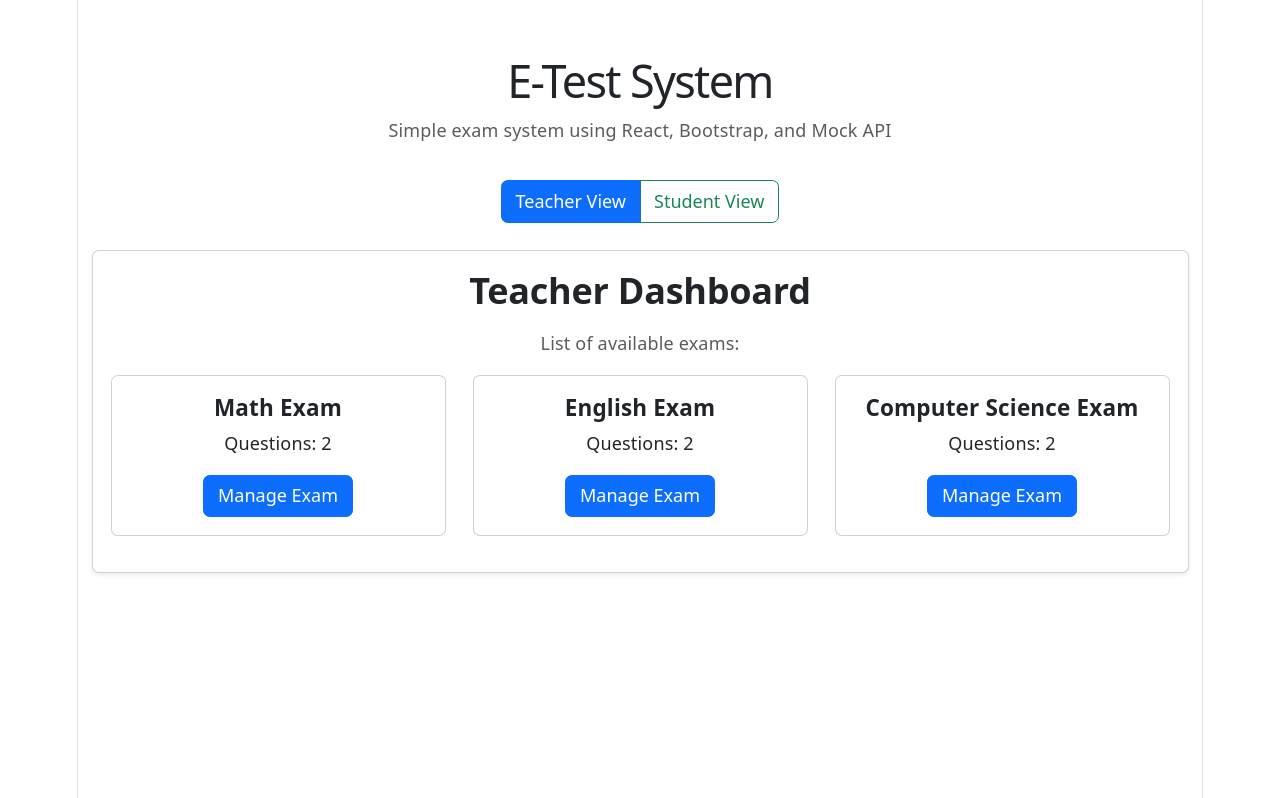
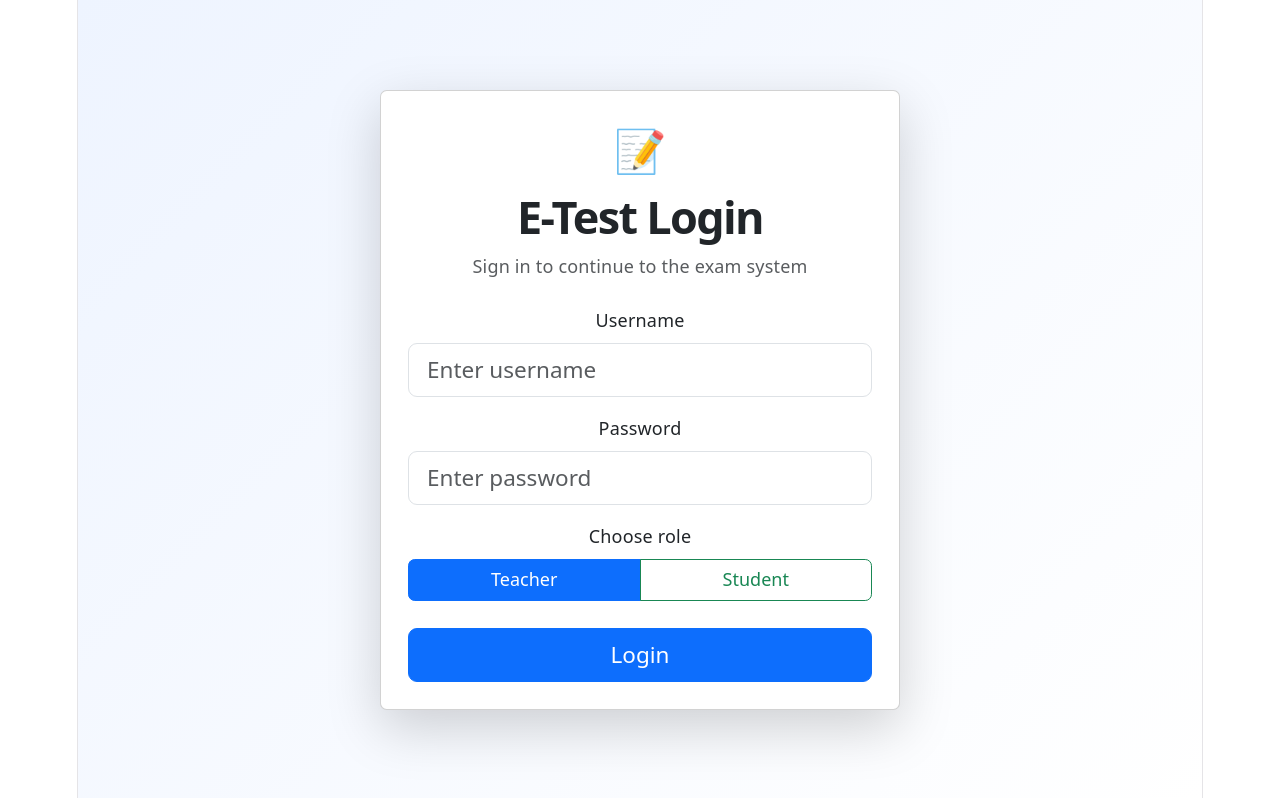
Before and after one commit to shathashams/ExamApp, a React (Vite) app in the folder client/: page / in a window 1280 px wide. Built offline with nearby package versions, Linux system fonts and the light colour scheme.

Commit message:
add styled login screen #7

```diff
--- a/client/src/App.css
+++ b/client/src/App.css
@@ -9,3 +9,28 @@ body {
 .card-title {
   font-weight: bold;
 }
+/* עיצוב מסך ההתחברות */
+.login-page {
+  min-height: 100vh;
+  background: linear-gradient(135deg, #eef4ff, #ffffff);
+  padding: 20px;
+}
+
+.login-card {
+  width: 100%;
+  max-width: 520px;
+  border-radius: 18px;
+  border: 1px solid #e1e5ee;
+}
+
+.login-icon {
+  font-size: 42px;
+}
+
+.app-header {
+  background-color: #ffffff;
+  border: 1px solid #e1e5ee;
+  border-radius: 14px;
+  padding: 18px;
+  box-shadow: 0 4px 14px rgba(0, 0, 0, 0.06);
+}
--- a/client/src/App.jsx
+++ b/client/src/App.jsx
@@ -1,42 +1,49 @@
-// הקומפוננטה הראשית של האפליקציה, שמנהלת מעבר בין תצוגת מורה לתצוגת תלמיד
+// הקומפוננטה הראשית של האפליקציה
+// כאן אנחנו מחליטים אם להציג את מסך ההתחברות או את מערכת המבחנים
 
 import { useState } from 'react'
+import Login from './Login'
 import TeacherDashboard from './TeacherDashboard'
 import StudentPortal from './StudentPortal'
 import './App.css'
 
 function App() {
-  // משתנה זה שומר איזה תפקיד מוצג כרגע: מורה או תלמיד
-  const [role, setRole] = useState('teacher')
+  // שמירת פרטי המשתמש לאחר התחברות
+  const [user, setUser] = useState(null)
+
+  // פונקציה שמקבלת את פרטי המשתמש ממסך ההתחברות
+  const handleLogin = (userData) => {
+    setUser(userData)
+  }
+
+  // פונקציה שמנתקת את המשתמש ומחזירה למסך Login
+  const handleLogout = () => {
+    setUser(null)
+  }
+
+  // אם אין משתמש מחובר, מציגים את מסך ההתחברות
+  if (!user) {
+    return <Login onLogin={handleLogin} />
+  }
 
   return (
-    <div className="container mt-5">
-      <div className="text-center mb-4">
-        <h1>E-Test System</h1>
-        <p className="text-muted">
-          Simple exam system using React, Bootstrap, and Mock API
-        </p>
+    <div className="container mt-4">
+      {/* אזור עליון שמציג את שם המשתמש, התפקיד וכפתור יציאה */}
+      <div className="d-flex justify-content-between align-items-center mb-4 app-header">
+        <div>
+          <h1 className="mb-1">E-Test System</h1>
+          <p className="text-muted mb-0">
+            Hello, {user.username} 👋 | Role: {user.role}
+          </p>
+        </div>
 
-        {/* כפתורים שמדמים בחירת תפקיד במערכת */}
-        <div className="btn-group mt-3">
-          <button
-            className={`btn ${role === 'teacher' ? 'btn-primary' : 'btn-outline-primary'}`}
-            onClick={() => setRole('teacher')}
-          >
-            Teacher View
-          </button>
-
-          <button
-            className={`btn ${role === 'student' ? 'btn-success' : 'btn-outline-success'}`}
-            onClick={() => setRole('student')}
-          >
-            Student View
-          </button>
-        </div>
+        <button className="btn btn-outline-danger" onClick={handleLogout}>
+          Logout
+        </button>
       </div>
 
-      {/* לפי התפקיד שנבחר, מוצגת הקומפוננטה המתאימה */}
-      {role === 'teacher' ? <TeacherDashboard /> : <StudentPortal />}
+      {/* הצגת המסך המתאים לפי התפקיד שנבחר ב-Login */}
+      {user.role === 'teacher' ? <TeacherDashboard /> : <StudentPortal />}
     </div>
   )
 }
--- /dev/null
+++ b/client/src/Login.jsx
@@ -0,0 +1,108 @@
+// קומפוננטת התחברות למערכת המבחנים
+// המשתמש מכניס שם, סיסמה ובוחר תפקיד: מורה או תלמיד
+
+import { useState } from 'react'
+
+function Login({ onLogin }) {
+  // שמירת הערכים שהמשתמש מכניס בטופס
+  const [username, setUsername] = useState('')
+  const [password, setPassword] = useState('')
+  const [role, setRole] = useState('teacher')
+
+  // שמירת הודעת שגיאה במקרה שהמשתמש לא מילא פרטים
+  const [error, setError] = useState('')
+
+  // פונקציה שמופעלת כאשר המשתמש לוחץ על Login
+  const handleSubmit = (e) => {
+    e.preventDefault()
+
+    if (!username.trim() || !password.trim()) {
+      setError('Please enter username and password.')
+      return
+    }
+
+    // שליחת פרטי המשתמש לקומפוננטה הראשית App
+    onLogin({
+      username,
+      role,
+    })
+  }
+
+  return (
+    <div className="login-page d-flex align-items-center justify-content-center">
+      <div className="card login-card shadow-lg">
+        <div className="card-body p-4">
+          <div className="text-center mb-4">
+            <div className="login-icon mb-2">📝</div>
+            <h1 className="fw-bold">E-Test Login</h1>
+            <p className="text-muted mb-0">
+              Sign in to continue to the exam system
+            </p>
+          </div>
+
+          {/* הצגת הודעת שגיאה אם המשתמש לא מילא שם או סיסמה */}
+          {error && <div className="alert alert-danger">{error}</div>}
+
+          <form onSubmit={handleSubmit}>
+            {/* שדה להכנסת שם משתמש */}
+            <div className="mb-3">
+              <label className="form-label">Username</label>
+              <input
+                type="text"
+                className="form-control form-control-lg"
+                placeholder="Enter username"
+                value={username}
+                onChange={(e) => setUsername(e.target.value)}
+              />
+            </div>
+
+            {/* שדה להכנסת סיסמה */}
+            <div className="mb-3">
+              <label className="form-label">Password</label>
+              <input
+                type="password"
+                className="form-control form-control-lg"
+                placeholder="Enter password"
+                value={password}
+                onChange={(e) => setPassword(e.target.value)}
+              />
+            </div>
+
+            {/* בחירת תפקיד המשתמש במערכת */}
+            <div className="mb-4">
+              <label className="form-label">Choose role</label>
+              <div className="btn-group w-100">
+                <button
+                  type="button"
+                  className={`btn ${
+                    role === 'teacher' ? 'btn-primary' : 'btn-outline-primary'
+                  }`}
+                  onClick={() => setRole('teacher')}
+                >
+                  Teacher
+                </button>
+
+                <button
+                  type="button"
+                  className={`btn ${
+                    role === 'student' ? 'btn-success' : 'btn-outline-success'
+                  }`}
+                  onClick={() => setRole('student')}
+                >
+                  Student
+                </button>
+              </div>
+            </div>
+
+            {/* כפתור התחברות */}
+            <button type="submit" className="btn btn-primary btn-lg w-100">
+              Login
+            </button>
+          </form>
+        </div>
+      </div>
+    </div>
+  )
+}
+
+export default Login
```
